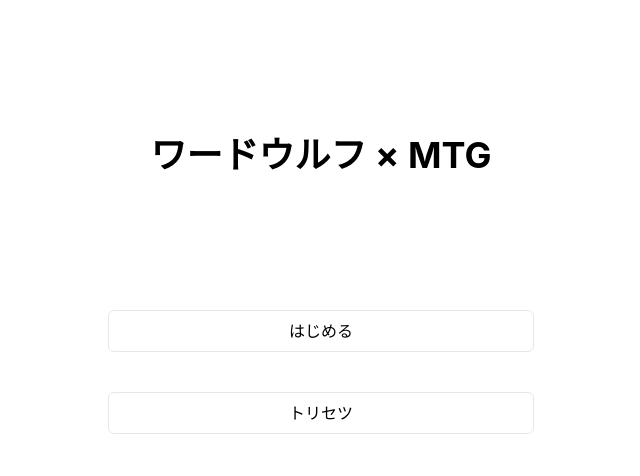
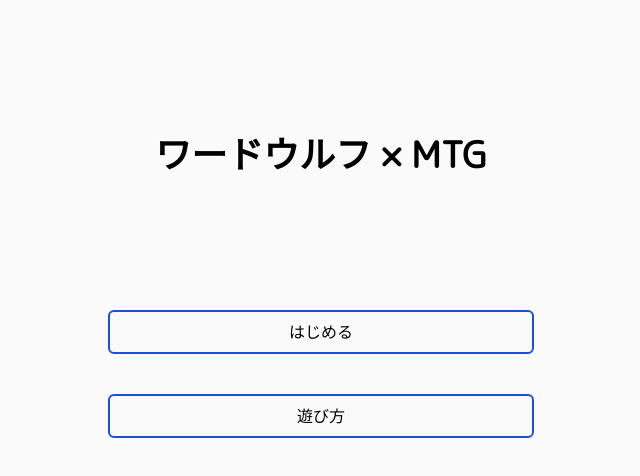
Before and after one commit to lazurite2/wordwolf_mtg, a React (Vite) app: page / in a window 1280 px wide. Shown: the top 476 px of the page, without its empty margins (319-959 px from the left). Built offline with nearby package versions, Linux system fonts and the light colour scheme.

Commit message:
fix layouts and add 404

```diff
--- a/components/header.tsx
+++ b/components/header.tsx
@@ -3,7 +3,7 @@
     return (
         <>
             <header className="text-center pt-32 pb-32">
-                <h1 className="font-bold">{gametitle}</h1>
+                <h1 className="font-bold font-delta">{gametitle}</h1>
             </header>
         </>
     );
--- a/components/layout.tsx
+++ b/components/layout.tsx
@@ -5,7 +5,7 @@
 }
 export default function Layout({children}: Props): React.ReactElement {
     return (
-        <div className="mx-auto w-screen h-screen">
+        <div className="mx-auto w-screen h-screen bg-zinc-50">
             <main>{children}</main>
         </div>
     );
--- a/src/App.tsx
+++ b/src/App.tsx
@@ -3,6 +3,7 @@
 import Header from "../components/header";
 import Layout from "../components/layout";
 import NotFound from "./pages/404";
+import GameSetting from "./pages/gamesetting";
 import Home from "./pages/home";
 
 export function App() {
@@ -10,9 +11,9 @@
     <React.StrictMode>
         <BrowserRouter>
             <Layout>
-                <Header />
                 <Routes>
                     <Route path="/" element={<Home/>} />
+                    <Route path="/gamesetting" element={<GameSetting/>} />
                     <Route path="*" element={<NotFound/>} />
                 </Routes>
             </Layout>
--- a/src/pages/404.tsx
+++ /dev/null
@@ -1,7 +0,0 @@
-export default function NotFound() {
-    return (
-        <>
-            <h2 className="font-semibold text-center">Sorry.. Not Found</h2>
-        </>
-    );
-}
--- /dev/null
+++ b/src/pages/404/index.tsx
@@ -0,0 +1,18 @@
+import { Link } from "react-router-dom";
+
+export default function NotFound() {
+    const notfoundtitle:string = "404";
+    return (
+        <>
+            <header className="text-center pt-32 pb-32">
+                <h1 className="font-mplus font-bold">{notfoundtitle}</h1>
+            </header>
+            <div className="flex justify-center items-center gap-2">
+                <h2 className="font-semibold font-mplus">Not Found!</h2>
+                <Link to="/" className="text-indigo-500">
+                    <h2 className="font-semibold font-mplus">Back!</h2>
+                </Link>
+            </div>
+        </>
+    );
+}
--- /dev/null
+++ b/src/pages/gamesetting/index.tsx
@@ -0,0 +1,15 @@
+export default function GameSetting() {
+    const gamesettingtitle: string = "ゲーム設定"
+    return (
+        <>
+            <header className="text-center pt-32 pb-32">
+                <h1 className="font-mplus font-bold">{gamesettingtitle}</h1>
+            </header>
+            <div className="flex flex-col justify-center items-center gap-2">
+                <form>
+                    <select></select>
+                </form>
+            </div>
+        </>
+    );
+}
--- a/src/pages/home.tsx
+++ b/src/pages/home.tsx
@@ -1,10 +1,22 @@
+import {Link} from 'react-router-dom';
+
 export default function Home() {
-    const first_button: string = "はじめる";
-    const second_button: string = "トリセツ";
+    const start_button: string = "はじめる";
+    const desc_button: string = "遊び方";
+    const gametitle: string = "ワードウルフ × MTG"
     return (
-        <div className="flex flex-col justify-center items-center gap-10">
-            <button className="border rounded-md p-2 w-2/3 lg:w-1/3">{first_button}</button>
-            <button className="border rounded-md p-2 w-2/3 lg:w-1/3">{second_button}</button>
-        </div>
+        <>
+            <header className="text-center pt-32 pb-32">
+                <h1 className="font-mplus font-bold">{gametitle}</h1>
+            </header>
+            <div className="flex flex-col justify-center items-center gap-10">
+                <Link to="/gamesetting" className="border-2 p-2 w-2/3 lg:w-1/3 border-blue-700 rounded-md text-center">
+                    {start_button}
+                </Link>
+                <Link to="/gamesetting" className="border-2 p-2 w-2/3 lg:w-1/3 border-blue-700 rounded-md text-center">
+                    {desc_button}
+                </Link>
+            </div>
+        </>
     );
 }
--- a/tailwind.config.js
+++ b/tailwind.config.js
@@ -6,6 +6,9 @@
   ],
   theme: {
     extend: {},
+    fontFamily: {
+     "mplus": ["'M PLUS Rounded 1c'", 'Verdana', 'sans-serif']
+    }
   },
   plugins: [],
 }
```
Also changed, not shown: src/index.html (+1 -0 lines).
